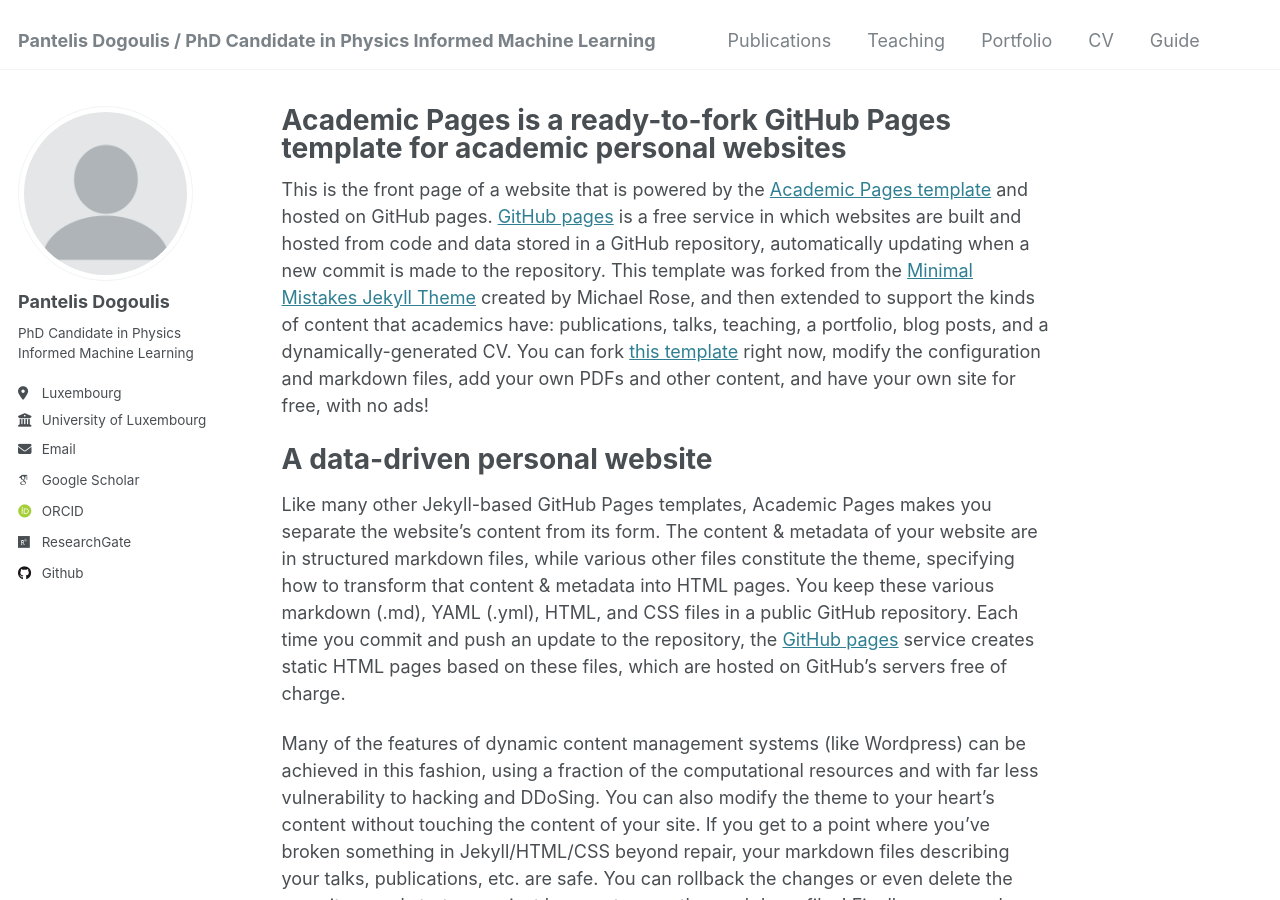
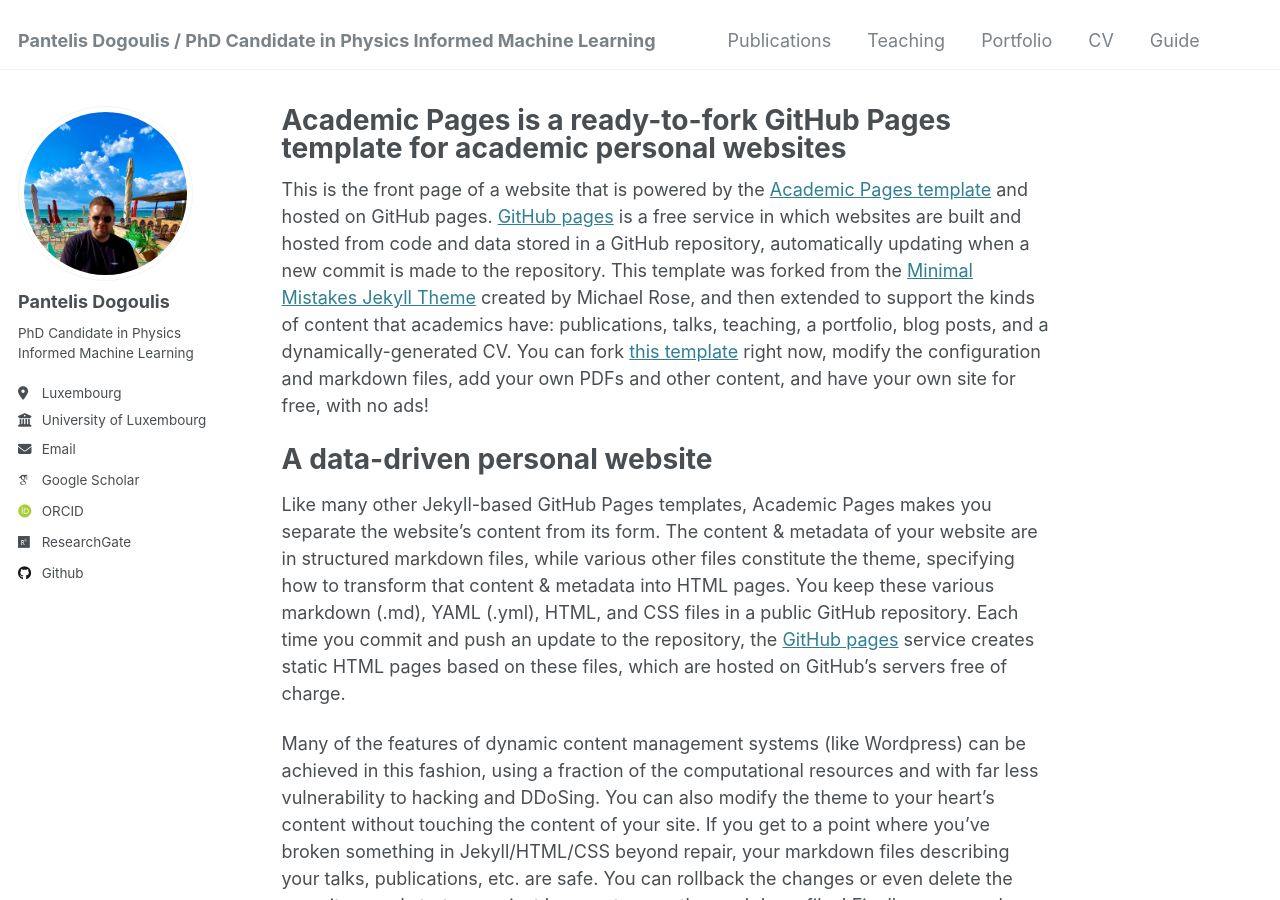
Before and after one commit to dogoulis/dogoulis.github.io, a Jekyll site: the page built from _pages/about.md, in a window 1280 px wide and 900 px high. Built offline with Jekyll 4.4.1, drawn with Linux system fonts in a browser that asks for light colours; some web fonts are replaced.

Commit message:
Update _config.yml

```diff
--- a/_config.yml
+++ b/_config.yml
@@ -21,7 +21,7 @@ repository               : "dogoulis/dogoulis.github.io"
 #               Additional customization can be done by editing /_includes/author-profile.html
 author:
   # Biographic information
-  avatar           : "profile.png"
+  avatar           : "1655640609732.jpeg"
   name             : "Pantelis Dogoulis"
   pronouns         : # example: "she/her"
   bio              : "PhD Candidate in Physics Informed Machine Learning"
```
